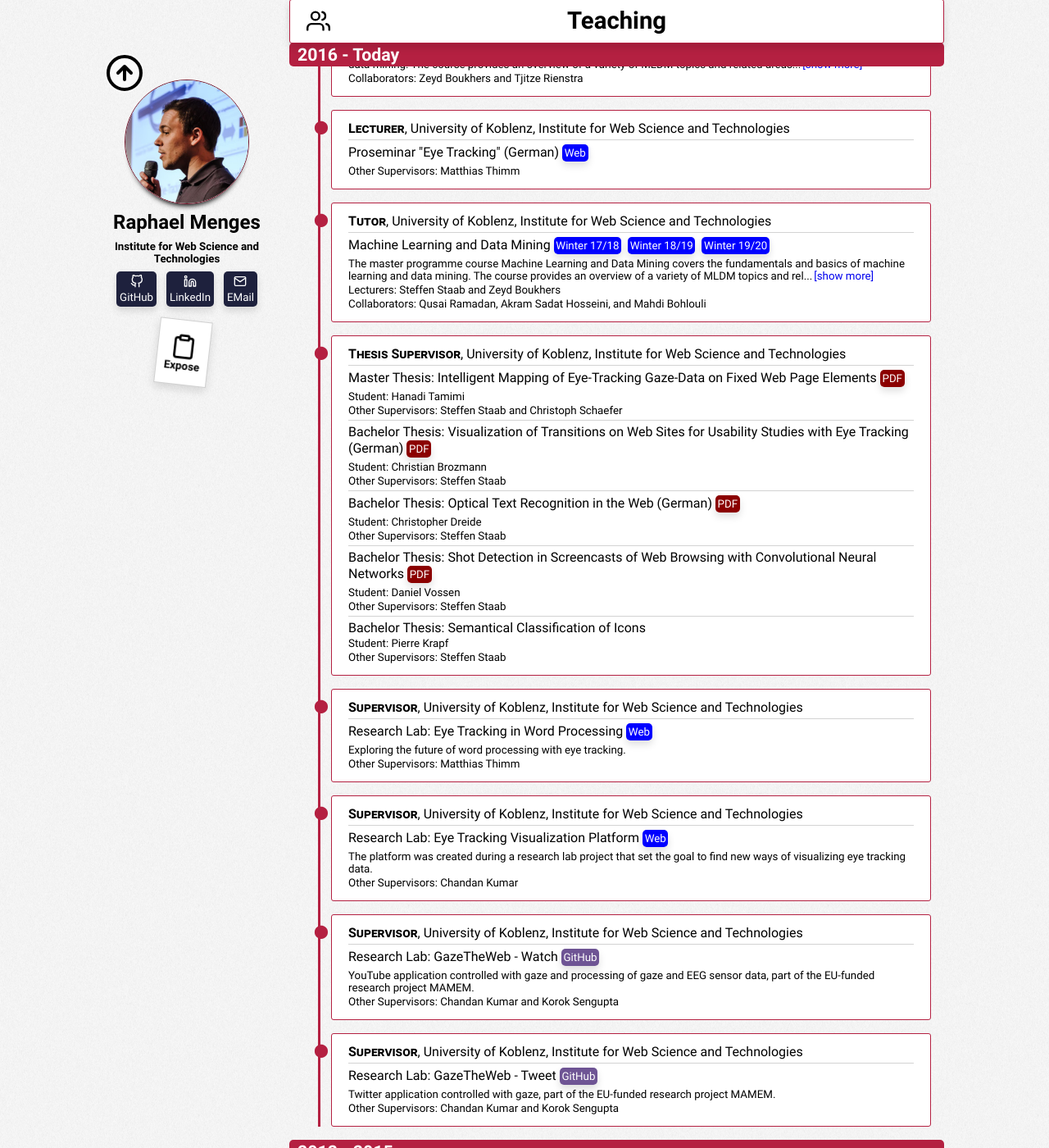
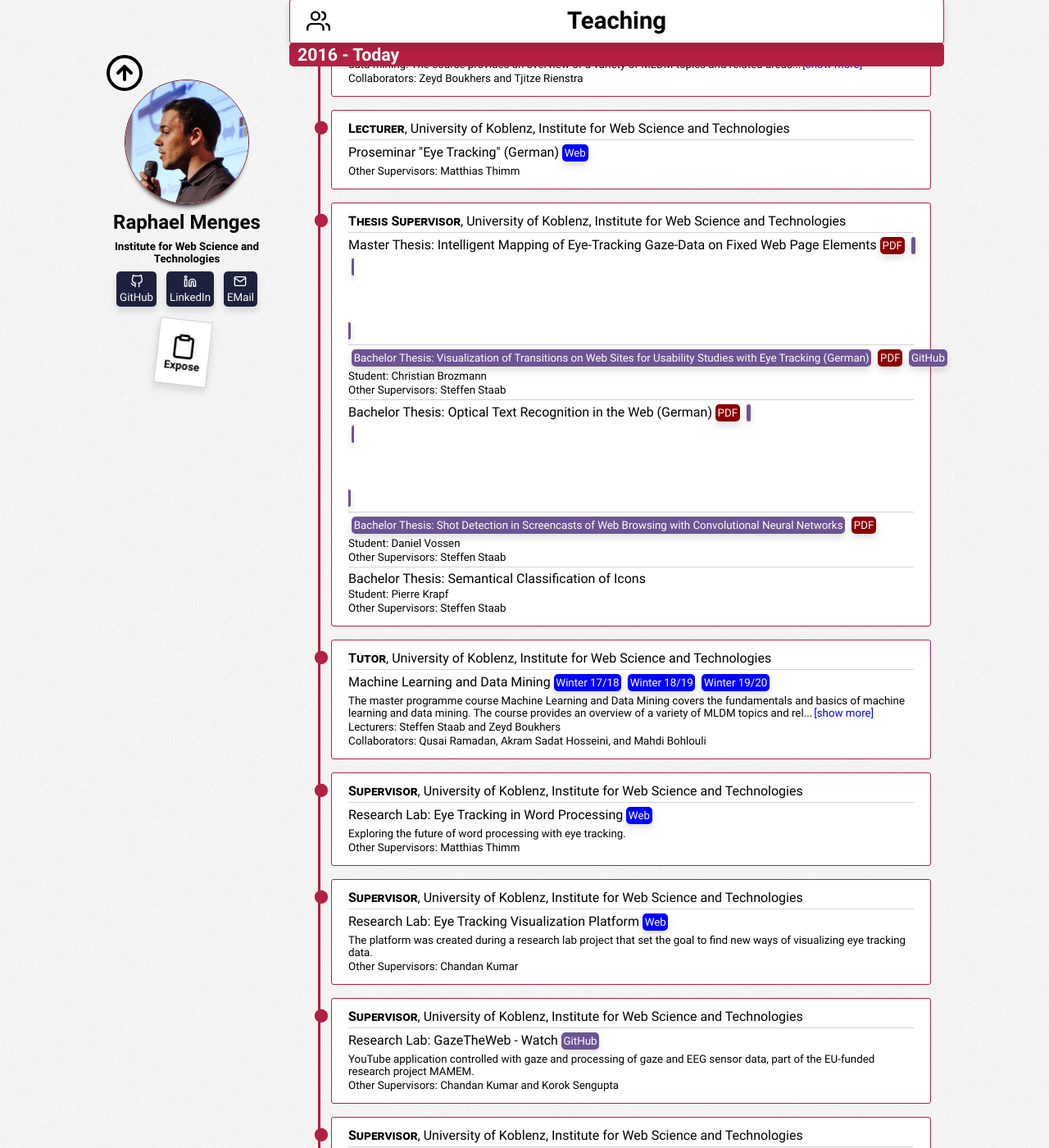
Before and after one commit to raphaelmenges/raphaelmenges.github.io, a Jekyll site: the page built from index.html, in a window 1280 px wide and 1400 px high, scrolled down 2565 px. Shown: the whole window at 82% size. Built offline with Jekyll 4.4.1, drawn with Linux system fonts in a browser that asks for light colours.

Commit message:
Update teaching.

```diff
--- a/_includes/home/teaching.html
+++ b/_includes/home/teaching.html
@@ -12,31 +12,22 @@
 		<div class='abstract'>The course Machine Learning and Data Mining (MLDM) covers the fundamentals and basics of machine learning and data mining. The course provides an overview of a variety of MLDM topics and related areas such as clustering and classification.</div>
 		<div class='note'>Collaborators: Zeyd Boukhers and Tjitze Rienstra</div>
 	</li>
-
 	<li>
 		<div><strong style='font-variant: small-caps'>Lecturer</strong>, University of Koblenz, Institute for Web Science and Technologies</div>
 		<div class='title'>Proseminar "Eye Tracking" (German)<a class='web' href='https://west.uni-koblenz.de/studying/ws2021/proseminar-eye-tracking'>Web</a></div>
 		<div class='note'>Other Supervisors: Matthias Thimm</div>
 	</li>
-
-	<li>
-		<div><strong style='font-variant: small-caps'>Tutor</strong>, University of Koblenz, Institute for Web Science and Technologies</div>
-		<div class='title'>Machine Learning and Data Mining<a class='web' href='https://west.uni-koblenz.de/studying/ws1718/mldm'>Winter 17/18</a><a class='web' href='https://west.uni-koblenz.de/studying/ws1819/mldm'>Winter 18/19</a><a class='web' href='https://west.uni-koblenz.de/studying/ws1920/machine-learning-and-data-mining'>Winter 19/20</a></div>
-		<div class='abstract'>The master programme course Machine Learning and Data Mining covers the fundamentals and basics of machine learning and data mining. The course provides an overview of a variety of MLDM topics and related areas such as optimization and deep learning.</div>
-		<div class='note'>Lecturers: Steffen Staab and Zeyd Boukhers</div>
-		<div class='note'>Collaborators: Qusai Ramadan, Akram Sadat Hosseini, and Mahdi Bohlouli</div>
-	</li>
 	<li>
 		<div><strong style='font-variant: small-caps'>Thesis Supervisor</strong>, University of Koblenz, Institute for Web Science and Technologies</div>
-		<div class='title'>Master Thesis: Intelligent Mapping of Eye-Tracking Gaze-Data on Fixed Web Page Elements<a class='pdf' href='https://kola.opus.hbz-nrw.de/frontdoor/index/index/year/2017/docId/1547'>PDF</a></div>
+		<div class='title'>Master Thesis: Intelligent Mapping of Eye-Tracking Gaze-Data on Fixed Web Page Elements<a class='pdf' href='https://kola.opus.hbz-nrw.de/frontdoor/index/index/year/2017/docId/1547'>PDF</a><a class='github' href='https://github.com/Institute-Web-Science-and-Technologies/MTB'></div>
 		<div class='note'>Student: Hanadi Tamimi</div>
 		<div class='note'>Other Supervisors: Steffen Staab and Christoph Schaefer</div>
 
-		<div class='title'>Bachelor Thesis: Visualization of Transitions on Web Sites for Usability Studies with Eye Tracking (German)<a class='pdf' href='https://west.uni-koblenz.de/assets/theses/Visualisierung_von_Transitionen_zwischen_und_auf_Webseiten_fuer_Usability-Studien_mit_Eyetracking.pdf'>PDF</a></div>
+		<div class='title'>Bachelor Thesis: Visualization of Transitions on Web Sites for Usability Studies with Eye Tracking (German)<a class='pdf' href='https://west.uni-koblenz.de/assets/theses/Visualisierung_von_Transitionen_zwischen_und_auf_Webseiten_fuer_Usability-Studien_mit_Eyetracking.pdf'>PDF</a><a class='github' href='https://github.com/cbrozmann/PageTransitionThesis'>GitHub</a></div>
 		<div class='note'>Student: Christian Brozmann</div>
 		<div class='note'>Other Supervisors: Steffen Staab</div>
 
-		<div class='title'>Bachelor Thesis: Optical Text Recognition in the Web (German)<a class='pdf' href='https://west.uni-koblenz.de/assets/theses/cdreide_bachelor_thesis.pdf'>PDF</a></div>
+		<div class='title'>Bachelor Thesis: Optical Text Recognition in the Web (German)<a class='pdf' href='https://west.uni-koblenz.de/assets/theses/cdreide_bachelor_thesis.pdf'>PDF</a><a class='github' href='https://github.com/Drizzy3D/CGRE'></div>
 		<div class='note'>Student: Christopher Dreide</div>
 		<div class='note'>Other Supervisors: Steffen Staab</div>
 
@@ -47,7 +38,13 @@
 		<div class='title'>Bachelor Thesis: Semantical Classification of Icons</div>
 		<div class='note'>Student: Pierre Krapf</div>
 		<div class='note'>Other Supervisors: Steffen Staab</div>
-
+	</li>
+	<li>
+		<div><strong style='font-variant: small-caps'>Tutor</strong>, University of Koblenz, Institute for Web Science and Technologies</div>
+		<div class='title'>Machine Learning and Data Mining<a class='web' href='https://west.uni-koblenz.de/studying/ws1718/mldm'>Winter 17/18</a><a class='web' href='https://west.uni-koblenz.de/studying/ws1819/mldm'>Winter 18/19</a><a class='web' href='https://west.uni-koblenz.de/studying/ws1920/machine-learning-and-data-mining'>Winter 19/20</a></div>
+		<div class='abstract'>The master programme course Machine Learning and Data Mining covers the fundamentals and basics of machine learning and data mining. The course provides an overview of a variety of MLDM topics and related areas such as optimization and deep learning.</div>
+		<div class='note'>Lecturers: Steffen Staab and Zeyd Boukhers</div>
+		<div class='note'>Collaborators: Qusai Ramadan, Akram Sadat Hosseini, and Mahdi Bohlouli</div>
 	</li>
 	<li>
 		<div><strong style='font-variant: small-caps'>Supervisor</strong>, University of Koblenz, Institute for Web Science and Technologies</div>
```
